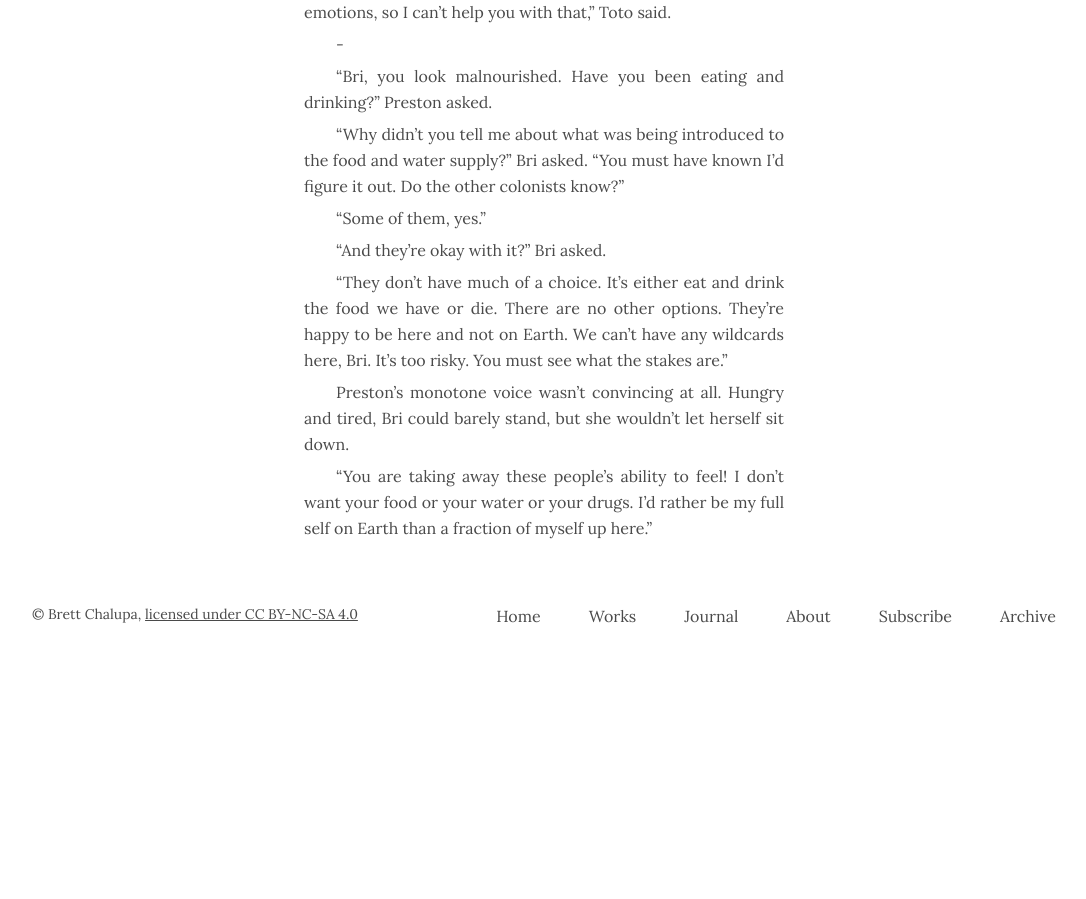
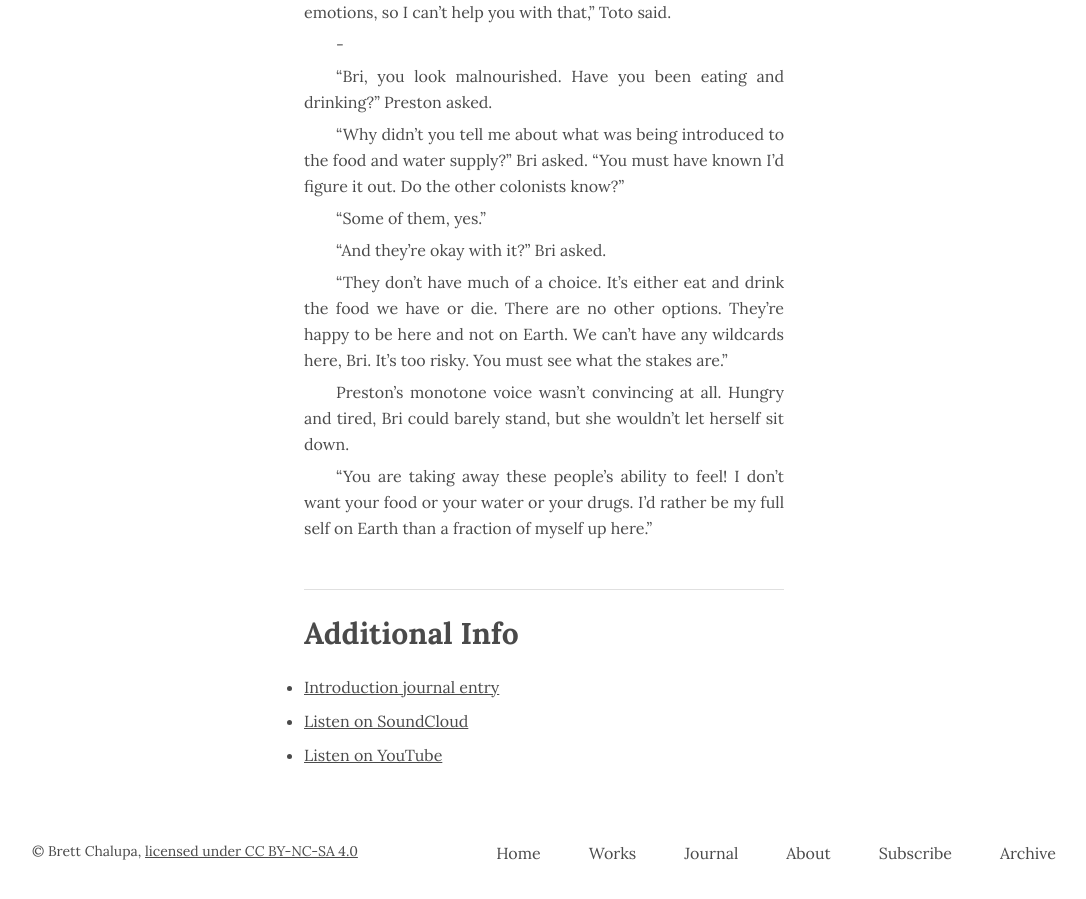
Before and after one commit to brettchalupa/brettchalupa.github.io, a Jekyll site: the page built from _works/lunar-space-colony.md, in a window 1280 px wide and 900 px high, scrolled down 5567 px. Shown: the whole window, without its empty margins (96-1182 px from the left). Built offline with Jekyll 4.4.1, drawn with Linux system fonts in a browser that asks for light colours; a script that is not in the unit is left out; before the commit the page ends 6230 px from its top, so only the background shows below that.

Commit message:
Add audio ver LSC & add LSC to Alder

```diff
--- a/_works/lunar-space-colony.md
+++ b/_works/lunar-space-colony.md
@@ -14,6 +14,13 @@
 period: February 2017
 image: /uploads/lunar-space-colony-cover.png
 layout: short_story
+additional_links:
+  - title: Introduction journal entry
+    url: http://www.brettchalupa.com/new-story-lunar-space-colony
+  - title: Listen on SoundCloud
+    url: https://soundcloud.com/brettchalupa/lunar-space-colony
+  - title: Listen on YouTube
+    url: https://www.youtube.com/watch?v=N7jJbb4tpTQ
 ---
 
 “Bri, you just received an email from Preston at the United Space Federation. The subject line is: ‘In regards to your application at the Lunar Space Colony.’ Would you like me to read the message?” asked Toto, Bri’s custom built android.
```
Also changed, not shown: _works/alder.md (+1 -0 lines).
